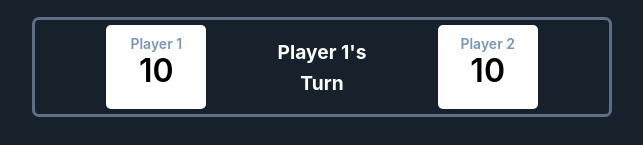
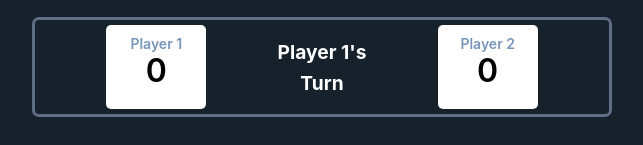
Before and after one commit to Michaeloye/tic-tac-toe, a React (Vite) app: page / in a window 1280 px wide. Shown: the top 145 px of the page, without its empty margins (318-961 px from the left). Built offline with nearby package versions, Linux system fonts and the light colour scheme.

Commit message:
Add player score prop

```diff
--- a/src/components/Header.jsx
+++ b/src/components/Header.jsx
@@ -1,17 +1,17 @@
 import React from "react";
 import Score from "./Score";
 
-function Header({ whosTurn }) {
+function Header({ whosTurn, player1Score, player2Score }) {
   return (
     <>
       <br />
       <section className="header">
         {/* player1 and player2 scores */}
-        <Score player={1} score={10} />
+        <Score player={1} score={player1Score} />
         <p className="turn-desktop">
           Player {whosTurn}'s <span>Turn</span>
         </p>
-        <Score player={2} score={10} />
+        <Score player={2} score={player2Score} />
       </section>
     </>
   );
```
